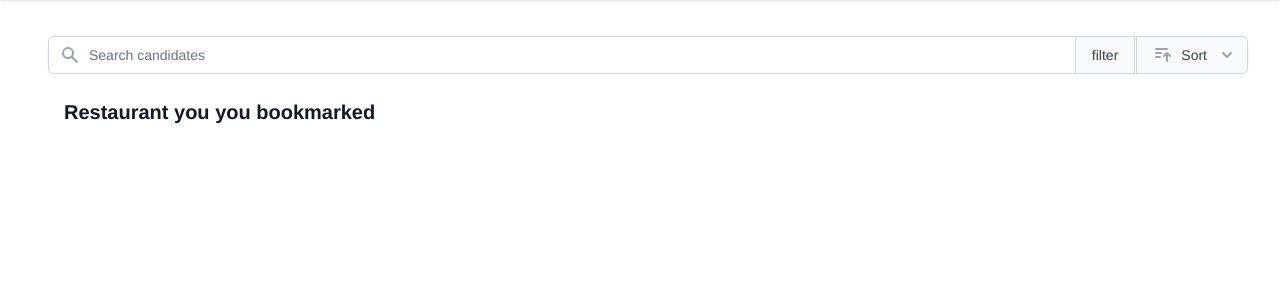
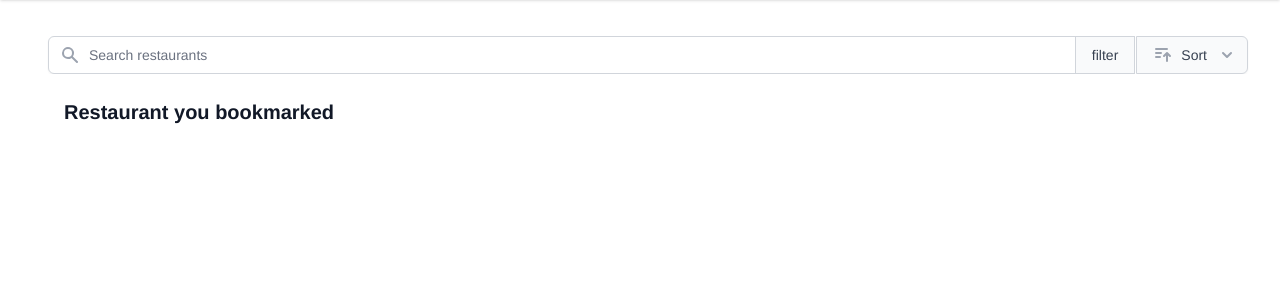
Before and after one commit to dhinesh-kumar-m/foodapp, a Django app: page /restaurant/bookmark in a window 1280 px wide. Shown: the part 64-364 px from the top of the page. Run offline with Django 4.2, Linux system fonts and the light colour scheme; a user stored in the database is signed in; data that the repository does not hold is empty; style sheets or scripts are compiled from the project's sources; some libraries are stand-ins or nearby versions.

Commit message:
Fix type error in template

```diff
--- a/restaurant/templates/restaurant/list.html
+++ b/restaurant/templates/restaurant/list.html
@@ -12,7 +12,7 @@
     {% if page == 'visited' %}
     <h2 class="text-xl font-bold text-gray-900">Restaurants visited by you</h2>
     {% elif  page == 'bookmark' %}
-    <h2 class="text-xl font-bold text-gray-900">Restaurant you you bookmarked</h2>
+    <h2 class="text-xl font-bold text-gray-900">Restaurant you bookmarked</h2>
     {% elif  page == 'spotlight' %}
     <h2 class="text-xl font-bold text-gray-900">Spotlighted Restaurants</h2>
     {% else %}
--- a/restaurant/templates/restaurant/search/search.html
+++ b/restaurant/templates/restaurant/search/search.html
@@ -14,7 +14,7 @@
             <form action="" method="get">
                 <input type="text" name="title" id="desktop-search-candidate"
                     class="hidden focus:ring-indigo-500 focus:border-indigo-500 w-full rounded-none rounded-l-md pl-10 sm:block sm:text-sm border-gray-300"
-                    placeholder="Search candidates" @keyup.enter="wire:click='submit'">
+                    placeholder="Search restaurants" @keyup.enter="wire:click='submit'">
             </form>
         </div>
         <div>
```
